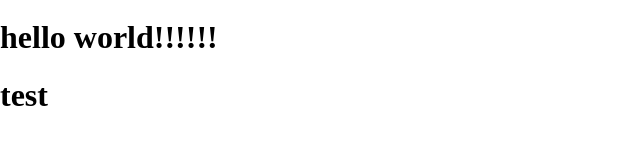
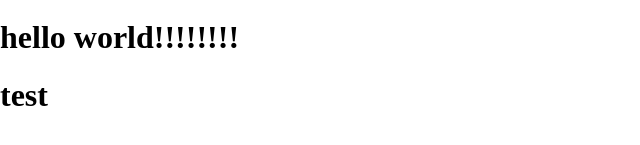
Before and after one commit to sw355498/TGD_104_g2, a plain HTML site: page tag.html in a window 1280 px wide. Shown: the part 571-716 px from the top of the page, 0-640 px from the left. Drawn offline with Linux system fonts and the light colour scheme.

Commit message:
no message

```diff
--- a/tag.html
+++ b/tag.html
@@ -116,7 +116,7 @@
 
     <h1>測試conflict!</h1>
 
-    <h1>hello world!!!!!!</h1>
+    <h1>hello world!!!!!!!!</h1>
 
     <h1>test</h1>
 </body>
```
